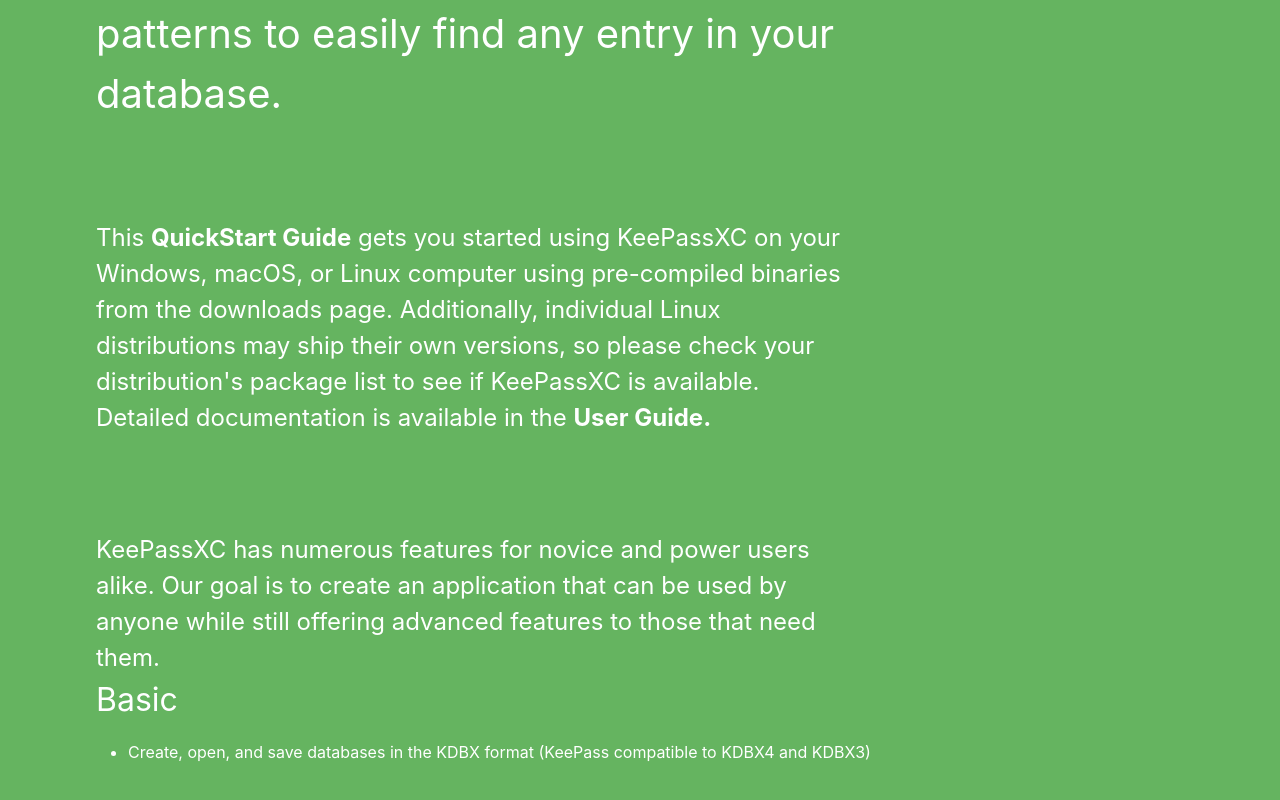
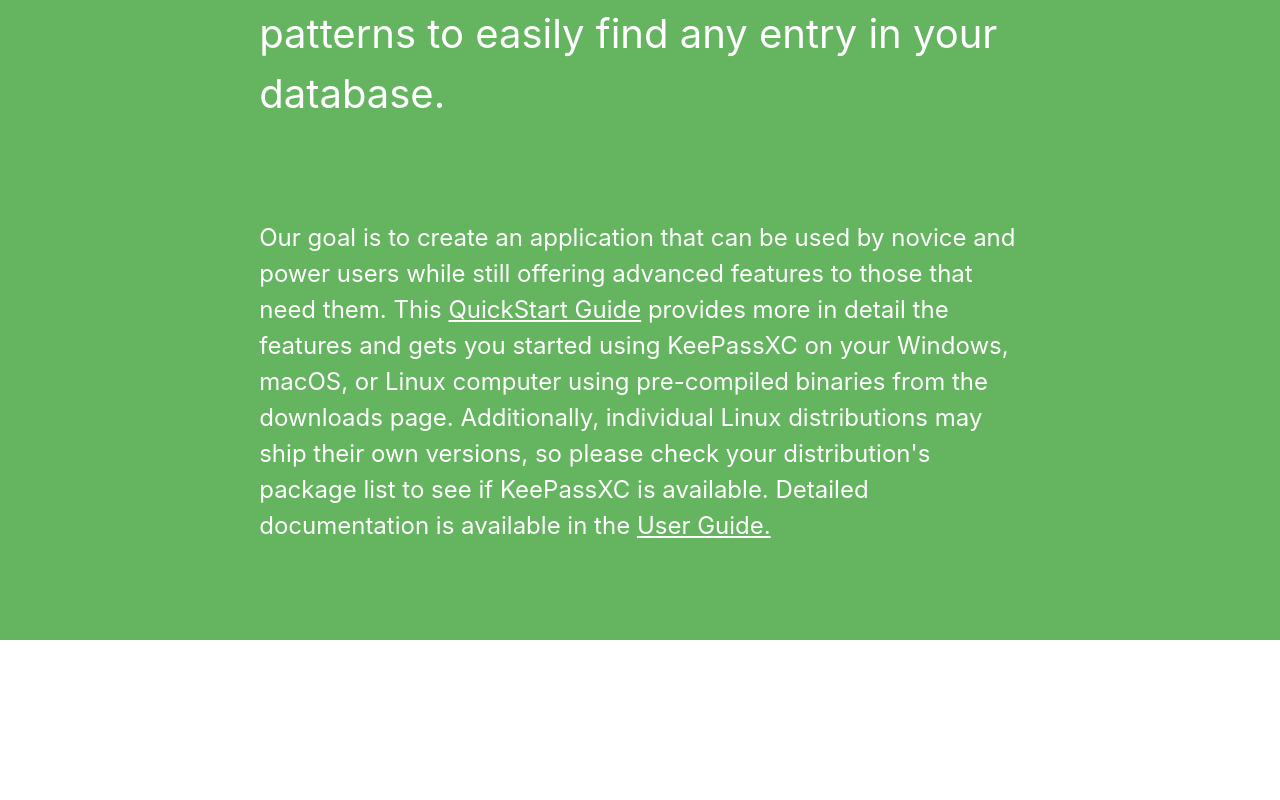
Before and after one commit to ezra-casas/keepassxc-react, a React (Create React App) app: page /About in a window 1280 px wide. Shown: the part 884-1684 px from the top of the page. After the commit the page ends 1524 px from the top, so only its background shows below. Built offline with nearby package versions, Linux system fonts and the light colour scheme.

Commit message:
Finished About page

```diff
--- a/src/components/About/About.jsx
+++ b/src/components/About/About.jsx
@@ -1,6 +1,24 @@
 import Navbar from "../../static/Navbar/Navbar";
 import "./aboutStyle.css";
+import styled from "styled-components";
 
+const StyledSection = styled.section`
+	display: flex;
+	align-items: center;
+	flex-direction: column;
+`;
+
+const StyledAnchor = styled.a`
+	font-weith: bold;
+	color: white;
+	text-decoration: underline;
+	&:hover {
+		color: rgb(133, 211, 127);
+	}
+`;
+const StyledParagraph = styled.p`
+	width: 70%;
+`;
 export default function About() {
 	return (
 		<div className="about-container">
@@ -9,8 +27,8 @@
 				<h1 className="is-size-1 about-h1">KeePassXC</h1>
 			</div>
 			<div className="section section-container">
-				<section className="section ">
-					<p className="is-size-2">
+				<StyledSection className="section ">
+					<StyledParagraph className="is-size-2">
 						Is a modern multi-platform, secure, and open-source password manager
 						that stores and manages your most sensitive information. <br />
 						It saves usernames, passwords, URLs, attachments, and notes in an
@@ -18,42 +36,28 @@
 						including private and public cloud solutions. An integrated search
 						function allows you to use advanced patterns to easily find any
 						entry in your database.
-					</p>
-				</section>
+					</StyledParagraph>
+				</StyledSection>
 
-				<section className="section">
-					<p className="is-size-4">
-						This{" "}
-						<a href="https://keepassxc.org/docs/KeePassXC_GettingStarted.html">
+				<StyledSection className="section">
+					<StyledParagraph className="is-size-4">
+						Our goal is to create an application that can be used by novice and
+						power users while still offering advanced features to those that
+						need them. This{" "}
+						<StyledAnchor href="https://keepassxc.org/docs/KeePassXC_GettingStarted.html">
 							QuickStart Guide
-						</a>{" "}
-						gets you started using KeePassXC on your Windows, macOS, or Linux
-						computer using pre-compiled binaries from the downloads page.
-						Additionally, individual Linux distributions may ship their own
-						versions, so please check your distribution's package list to see if
-						KeePassXC is available. Detailed documentation is available in the{" "}
-						<a href="https://keepassxc.org/docs/KeePassXC_UserGuide.html">
+						</StyledAnchor>{" "}
+						provides more in detail the features and gets you started using
+						KeePassXC on your Windows, macOS, or Linux computer using
+						pre-compiled binaries from the downloads page. Additionally,
+						individual Linux distributions may ship their own versions, so
+						please check your distribution's package list to see if KeePassXC is
+						available. Detailed documentation is available in the{" "}
+						<StyledAnchor href="https://keepassxc.org/docs/KeePassXC_UserGuide.html">
 							User Guide.
-						</a>
-					</p>
-				</section>
-
-				<section className="section">
-					<p className="is-size-4">
-						KeePassXC has numerous features for novice and power users alike.
-						Our goal is to create an application that can be used by anyone
-						while still offering advanced features to those that need them.
-					</p>
-					<h2 className="is-size-3">Basic</h2>
-					<div className="content">
-						<ul>
-							<li>
-								Create, open, and save databases in the KDBX format (KeePass
-								compatible to KDBX4 and KDBX3)
-							</li>
-						</ul>
-					</div>
-				</section>
+						</StyledAnchor>
+					</StyledParagraph>
+				</StyledSection>
 			</div>
 		</div>
 	);
--- a/src/components/About/aboutStyle.css
+++ b/src/components/About/aboutStyle.css
@@ -14,18 +14,3 @@
 .hero{
     align-items: center;
 }
-section{
-    /* display: flex; */
-    /* align-items: center;
-    justify-content: center;
-    flex-direction: column; */
-}
-section p{
-    width: 70%;
-}
-a{
-    /* text-decoration: underline; */
-    font-weight: bold;
-    color: white;
-
-}
```
